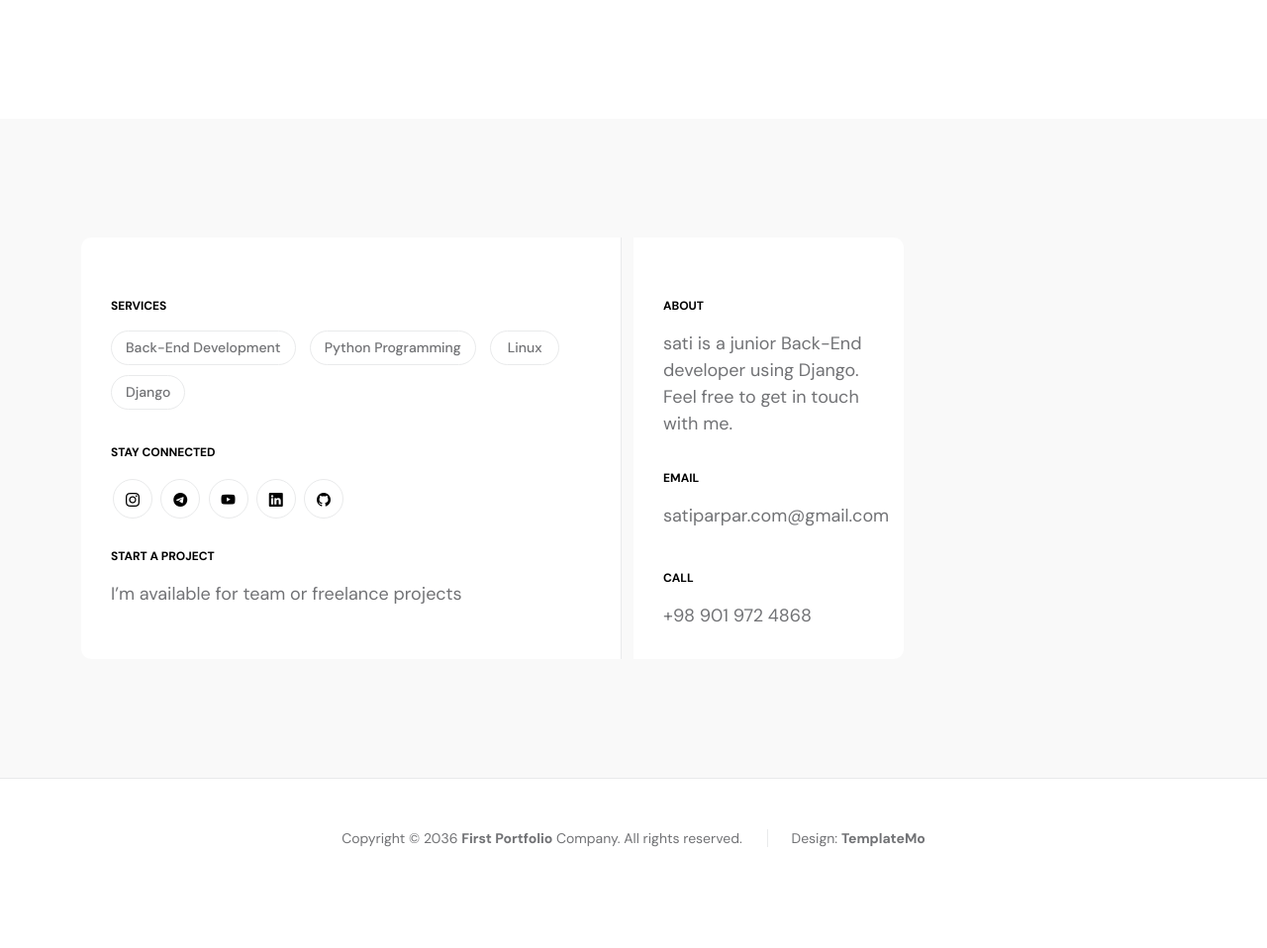
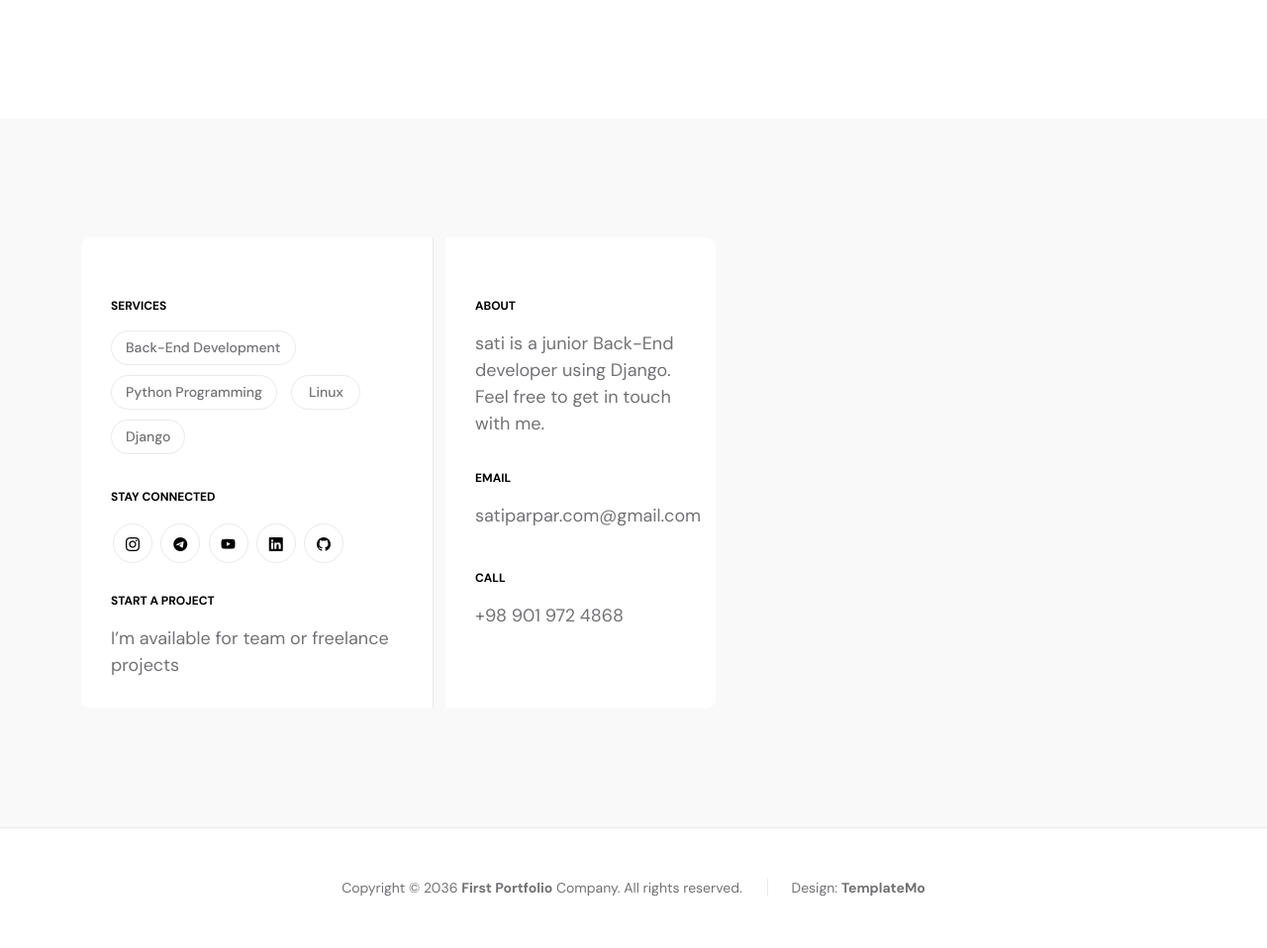
Before and after one commit to satiparpar/satiparpar.com, a Django app: page / in a window 1280 px wide. Shown: the part 1369-2327 px from the top of the page at 99% size. Before the commit the page ends 2225 px from the top, so only its background shows below. Run offline with Django 5.2, Linux system fonts and the light colour scheme; some libraries are stand-ins or nearby versions.

Commit message:
html bugs fixed

```diff
--- a/satiparpar/settings.py
+++ b/satiparpar/settings.py
@@ -37,7 +37,7 @@ INSTALLED_APPS = [
     'django.contrib.staticfiles',
     # my apps
     'home',
-    'storages',
+   # 'storages',
 ]
 
 MIDDLEWARE = [
--- a/templates/home/index.html
+++ b/templates/home/index.html
@@ -52,7 +52,7 @@
                 <div class="d-flex align-items-center d-lg-none">
                     <i class="navbar-icon bi-telephone-plus me-3"></i>
                     <a class="custom-btn btn" href="#section_5">
-                        120-240-9600
+                        +98 901 972 4868
                     </a>
                 </div>
 
@@ -200,7 +200,8 @@ knowledge with others are what I live for. </p>
                         <div class="row">
 
 
-                            <div class="col-lg-6 col-12 mt-5 mt-lg-0">
+
+                            <div class="col-lg-4 col-md-6 col-12">
                                 <div class="contact-info contact-info-border-start d-flex flex-column">
                                     <strong class="site-footer-title d-block mb-3">Services</strong>
 
```
